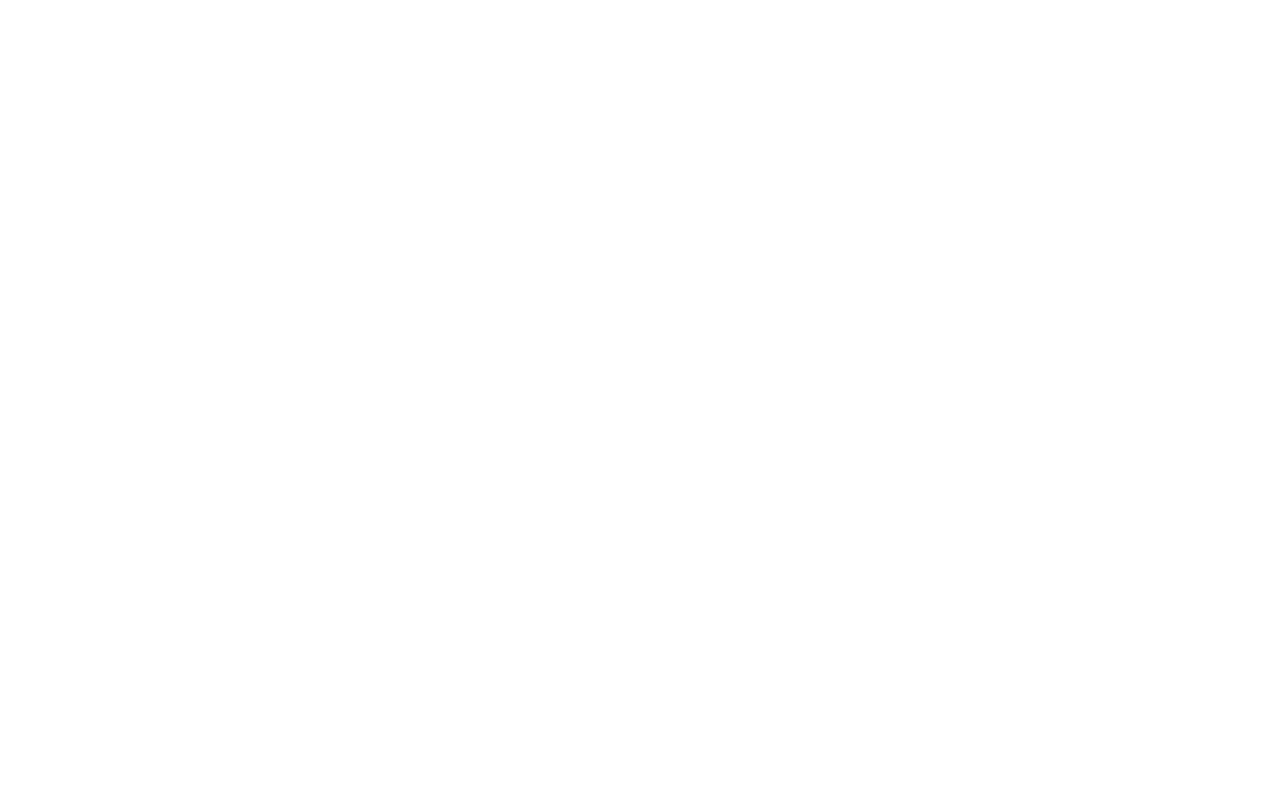
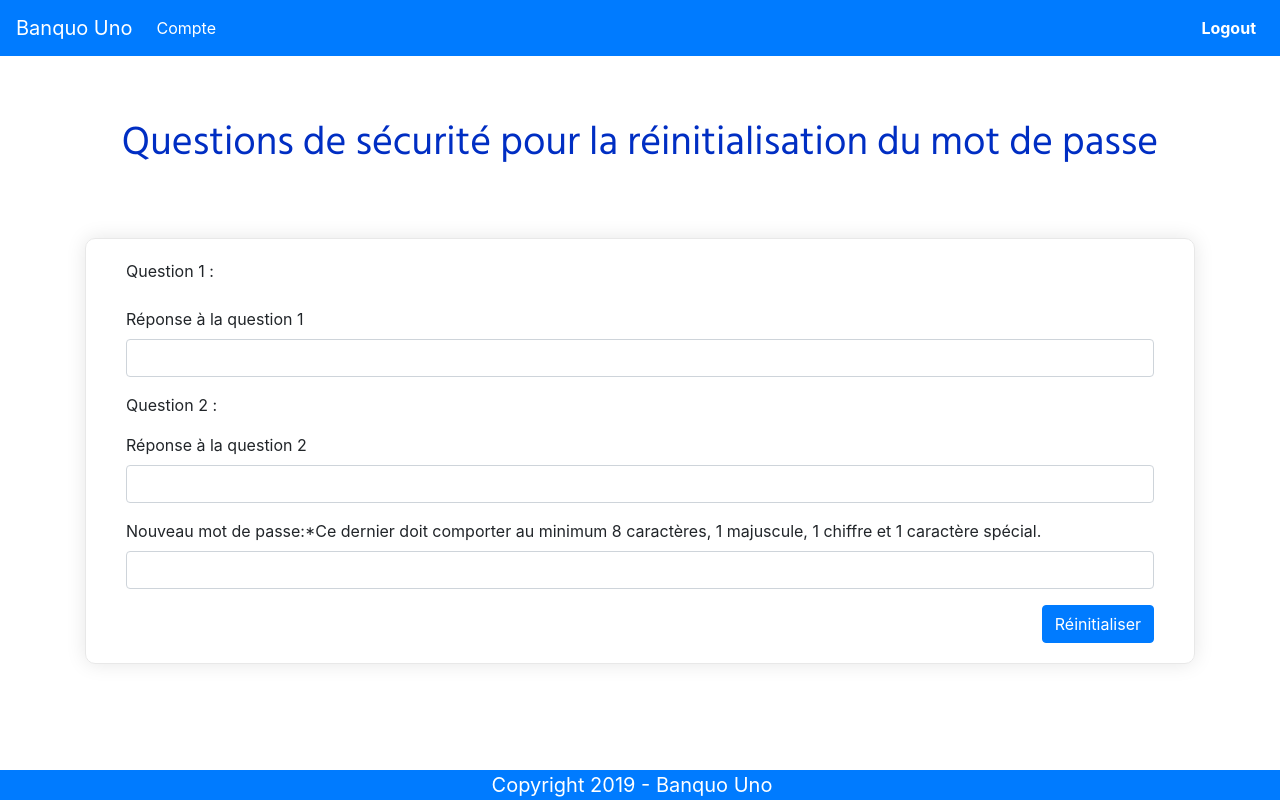
Before and after one commit to gti525/h19-banque-1, a Vue app: page /resetPassword in a window 1280 px wide. Built offline with nearby package versions, Linux system fonts and the light colour scheme.

Commit message:
Ajout de reset password
Fait par Jordan et Sleiman

```diff
--- /dev/null
+++ b/src/components/BeforeResetPassword.vue
@@ -0,0 +1,92 @@
+<template>
+
+    <div>
+        <div class="container">
+            <div class="app-title">Réinitialisation du mot de passe</div>
+            <div class="login-container">
+                <div class="form-group">
+                    <label>Nom d'utilisateur</label>
+                    <input type="text"
+                           v-model="username"
+                           name="username"
+                           class="form-control"
+                    >
+                </div>
+                <div class="clearfix ">
+                    <button class="btn btn-primary btn-common float-right" v-on:click="sendQuestions">Envoyer</button>
+                </div>
+            </div>
+        </div>
+        <Footer></Footer>
+    </div>
+</template>
+
+<script>
+    /* eslint-disable no-console */
+    import NavBar from './NavBarClient.vue';
+    import http from "../http-common";
+    import Footer from './Footer.vue';
+
+    export default {
+        name: "ForgetPassword",
+        components: {
+            NavBar: NavBar,
+            Footer: Footer
+        },
+        data() {
+            return {
+                username: '',
+            }
+        },
+        methods: {
+            sendQuestions() {
+                //here should send the request to the backend and get the username's questions
+
+                http
+                    .get("/auth/getQuestions/" + this.username)
+                    .then(response => this.userFound(response))
+                    .catch(() => this.userNotFound())
+            },
+
+            userFound (res) {
+                console.log(res)
+                this.$router.push({
+                    name: 'ResetPassword',
+                    params: {question1: res.data.Question1, question2: res.data.Question2, username: this.username}
+                })
+            },
+
+            userNotFound () {
+                this.$router.push('/errorPage')
+                delete localStorage.token
+            }
+        }
+    };
+</script>
+
+<style lang="scss" scoped>
+    @import "../scss/common.scss";
+
+    .app-title {
+        margin-top: 5%;
+        text-align: center;
+        font-size: 40px;
+        font-weight: 600;
+        color: #002ec3;
+        font-family: 'Hind Siliguri', sans-serif;
+    }
+
+    .login-container {
+        border: 1px solid #e8e8e8;
+        box-shadow: 0px 0px 20px #e6e6e6;
+        padding: 20px 40px;
+        border-radius: 10px;
+        margin-top: 6%;
+    }
+
+    .main-header {
+        margin-top: 20px;
+        margin-bottom: 28px;
+    }
+
+</style>
--- a/src/components/Login.vue
+++ b/src/components/Login.vue
@@ -44,6 +44,13 @@
                  name="password"
                  class="form-control"
           >
+        </div>
+        <div class="form-group">
+          <td>
+            <router-link :to="{ name:'BeforeResetPassword'}">
+              Mot de passe oublié?
+            </router-link>
+          </td>
         </div>
         <div class="clearfix ">
           <button class="btn btn-primary btn-common float-right" v-on:click="customerLogin">Connexion</button>
--- /dev/null
+++ b/src/components/ResetPassword.vue
@@ -0,0 +1,136 @@
+<template>
+
+    <div>
+        <nav-bar></nav-bar>
+        <div class="container">
+            <div class="app-title">Questions de sécurité pour la réinitialisation du mot de passe</div>
+            <div class="resetPassword-container">
+                <div class="form-group">
+                    <label>Question 1 : </label>
+                    <div>
+                        {{this.question1}}
+                    </div>
+                </div>
+                <div class="form-group">
+                    <label for="answer1">Réponse à la question 1</label>
+                    <input ID="answer1"
+                           type="text"
+                           v-model="answer1"
+                           name="answer1"
+                           class="form-control"
+                    >
+                </div>
+                <div class="form-group">
+                    <div>
+                        Question 2 : {{this.question2}}
+                    </div>
+                </div>
+                <div class="form-group">
+                    <label for="answer2">Réponse à la question 2</label>
+                    <input ID="answer2"
+                           type="text"
+                           v-model="answer2"
+                           name="answer2"
+                           class="form-control"
+                    >
+                </div>
+                <div class="form-group">
+                    <label for="password">Nouveau mot de passe: </label>
+                    <label for="message">*Ce dernier doit comporter au minimum 8 caractères, 1 majuscule, 1 chiffre et 1 caractère spécial.</label>
+                    <input id="password"
+                           type="text"
+                           v-model="password"
+                           name="password"
+                           class="form-control"
+                    >
+                </div>
+                <div class="clearfix ">
+                    <button class="btn btn-primary btn-common float-right" v-on:click="resetPassword">Réinitialiser</button>
+                </div>
+            </div>
+        </div>
+        <Footer></Footer>
+    </div>
+</template>
+
+
+<script>
+    import http from "../http-common";
+    import Footer from './Footer.vue';
+    import NavBar from "./NavBarClient";
+    /* eslint-disable no-console */
+    export default {
+        name: "ResetPassword",
+
+        data() {
+            return {
+                username: '',
+                password: '',
+                answer1: '',
+                answer2: '',
+                question1: '',
+                question2: ''
+            }
+        },
+
+        created() {
+            this.question1 = this.$route.params.question1;
+            this.question2 = this.$route.params.question2;
+            this.username = this.$route.params.username;
+        },
+
+        components: {
+            NavBar: NavBar,
+            Footer: Footer
+        },
+        methods: {
+
+            resetPassword() {
+                //here should send the request to the backend and get to know if the old password matches the existing password
+                http
+                    .post("/auth/forgetPassword", { username: this.username, password: this.password,
+                        question1: this.question1, question2: this.question2, answer1: this.answer1, answer2: this.answer2})
+                    .then(request => this.modificationSuccessful(request))
+                    .catch((e) => this.modificationFailed(e))
+            },
+            modificationSuccessful (req) {
+                alert("Le mot de passe a été changé avec succès.")
+                console.log(req)
+                this.$router.push('/')
+            },
+            modificationFailed (e) {
+                alert("Une des réponses est éronnée. Veuillez réessayer.")
+                console.log(e);
+                console.log(e.request)
+                console.log(e.config)
+                console.log(e.message)
+            }
+        }
+    };
+</script>
+<style lang="scss" scoped>
+    @import "../scss/common.scss";
+
+    .app-title {
+        margin-top: 5%;
+        text-align: center;
+        font-size: 40px;
+        font-weight: 300;
+        color: #002ec3;
+        font-family: 'Hind Siliguri', sans-serif;
+    }
+
+    .resetPassword-container {
+        border: 1px solid #e8e8e8;
+        box-shadow: 0px 0px 20px #e6e6e6;
+        padding: 20px 40px;
+        border-radius: 10px;
+        margin-top: 6%;
+    }
+
+    .main-header {
+        margin-top: 20px;
+        margin-bottom: 28px;
+    }
+
+</style>
--- a/src/components/ShowAccountTransactionsAdmin.vue
+++ b/src/components/ShowAccountTransactionsAdmin.vue
@@ -89,7 +89,7 @@
                 username: '',
                 searchFile: '',
                 transactions: [],
-                tt: '',
+                tt: [],
                 dollardCheque: ".00$",
                 dollardCredit: ".00$"
             }
@@ -156,7 +156,15 @@
                     .get("/auth/searchusers?search=" + this.textUsername + ":" + "*" + this.username + "*")
                     .then(response => {
                         this.transactions = response.data[0].userCreditCard.transactions; // JSON are parsed automatically.
-                        console.log(this.transactions)
+                        function sortByKey(array, key) {
+                            return array.sort(function (a, b) {
+                                var x = a[key];
+                                var y = b[key];
+                                return ((x > y) ? -1 : ((x < y) ? 1 : 0));
+                            });
+                        }
+
+                        this.transactions = sortByKey(this.transactions, 'id')
                     })
                     .catch(e => {
                         console.log(e);
--- a/src/router.js
+++ b/src/router.js
@@ -16,6 +16,8 @@
 import CreditCardPayment from "./components/CreditCardPayment";
 import CreateCompany from "./components/CreateCompany";
 import ModifyPassword from "./components/ModifyPassword";
+import ResetPassword from "./components/ResetPassword";
+import BeforeResetPassword from "./components/BeforeResetPassword";
 
 Vue.use(Router);
 
@@ -38,9 +40,19 @@
       component: ShowAccountTransactionsAdmin,
     },
     {
+      path: "/BeforeResetPassword",
+      name: "BeforeResetPassword",
+      component: BeforeResetPassword
+    },
+    {
       path: "/",
       name: "login",
       component: Login
+    },
+    {
+      path: "/resetPassword",
+      name: "ResetPassword",
+      component: ResetPassword
     },
     {
       path: "/modifyPassword",
```
